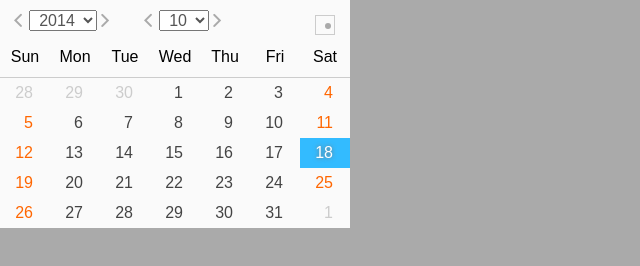
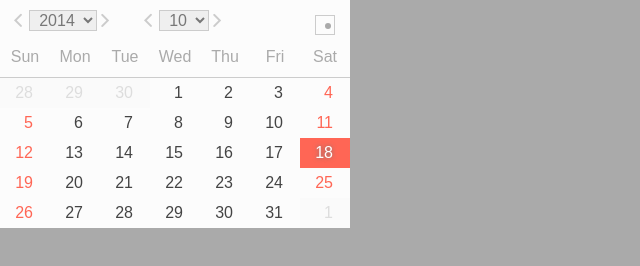
Before and after one commit to Alex1990/minCalendar, a browser extension: page index.html in a window 1280 px wide. Shown: the whole page, without its empty margins (0-640 px from the left). Drawn offline with Linux system fonts and the light colour scheme.

Commit message:
Change font and color style

```diff
--- a/css/style.css
+++ b/css/style.css
@@ -10,7 +10,7 @@
 }
 body {
     margin: 0;
-    font-family: Arial, sans-serif;
+    font: 16px Arial, sans-serif;
     background-color: #aaa;
 }
 ul {
@@ -58,7 +58,7 @@ ul {
 
 .calendar {
     width: 350px;
-    background-color: #fafafa;
+    background-color: #fcfcfc;
 }
 .calendar * {
     -webkit-user-select: none;
@@ -76,21 +76,26 @@ ul {
 .cl-next-year,
 .cl-prev-month,
 .cl-next-month {
-    color: #aaa;
+    color: #ccc;
     cursor: pointer;
 }
 .cl-prev-year:hover,
 .cl-next-year:hover,
 .cl-prev-month:hover,
 .cl-next-month:hover {
-    color: #777;
+    color: #999;
 }
 .cl-year-list,
 .cl-month-list {
     padding: 0 5px;
     font-size: 16px;
-    color: #555;
+    color: #777;
+    border-color: #ccc;
     outline: none;
+}
+.cl-year-list:hover,
+.cl-month-list:hover {
+    border-color: #999;
 }
 .cl-current {
     margin-right: 15px;
@@ -132,6 +137,7 @@ ul {
     height: 40px;
     line-height: 40px;
     text-align: center;
+    color: #aaa;
     cursor: default;
 }
 .days-list li {
@@ -142,28 +148,28 @@ ul {
     line-height: 30px;
     text-align: right;
     color: #444;
-    -webkit-transition: background-color .15s ease-in;
-    transition: background-color .15s ease-in;
+    -webkit-transition: background-color .15s ease-out;
+    transition: background-color .15s ease-out;
 }
 .days-list li:hover {
-    background-color: #eaeaea;
+    background-color: #eee;
     color: #000;
     cursor: default;
 }
 .days-list .weekend,
 .days-list .weekend:hover {
-    color: #f60;
+    color: #f65;
 }
 .days-list .prev-month,
 .days-list .next-month,
 .days-list .prev-month:hover,
 .days-list .next-month:hover {
-    color: #ccc;
+    color: #ddd;
     background-color: #fafafa;
 }
 .days-list .now,
 .days-list .now:hover {
-    background-color: #3bf;
+    background-color: #f65;
     color: #fff;
     text-shadow: 0 0 4px #777;
 }
--- a/package.json
+++ b/package.json
@@ -1,6 +1,6 @@
 {
   "name": "minCalendar",
-  "version": "0.1.0",
+  "version": "0.1.1",
   "description": "A chrome extension to display a simple calendar.",
   "repository": {
     "type": "git",
```
Also changed, not shown: build/css/style.css, build/manifest.json, img/screenshot.png, manifest.json, 1 other file.
